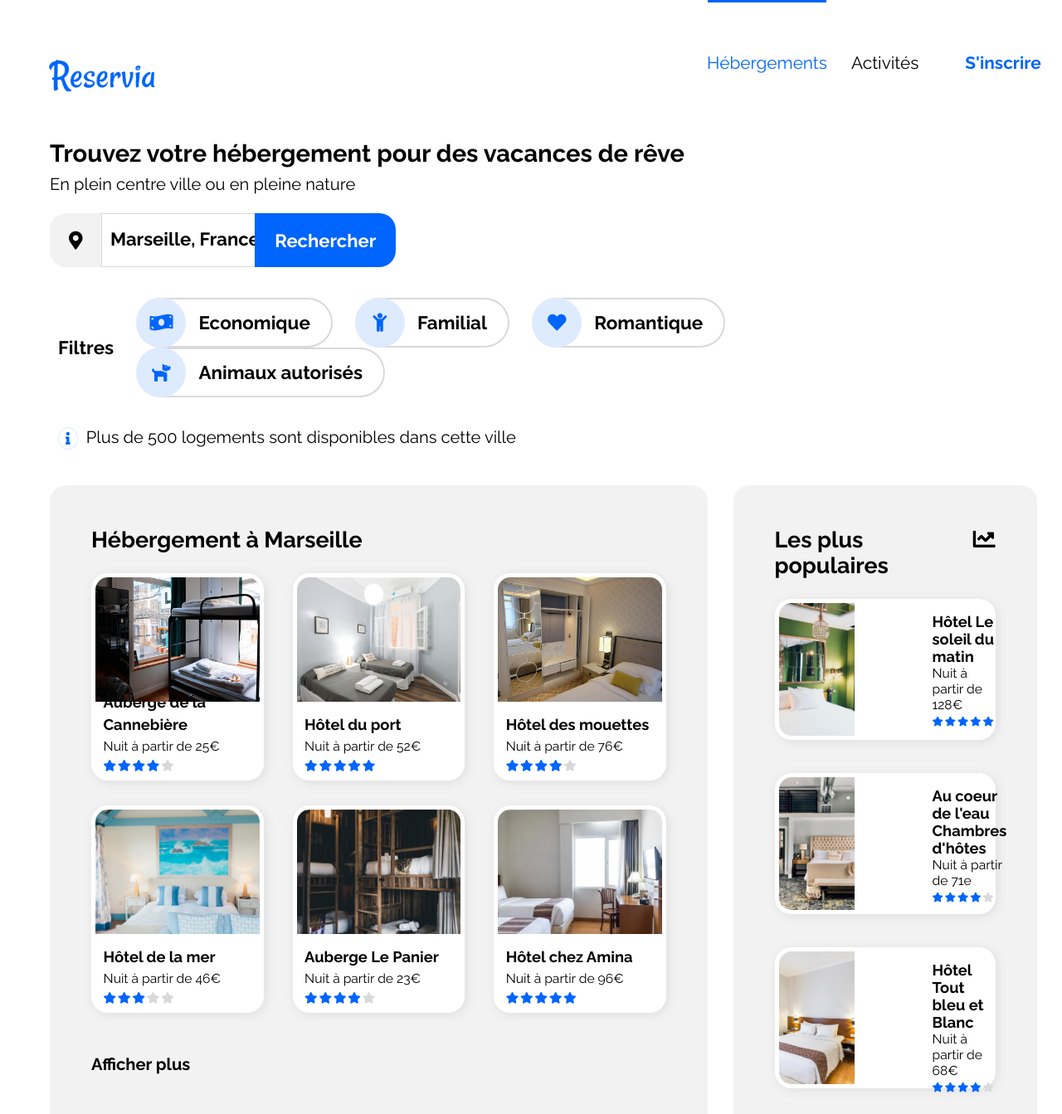
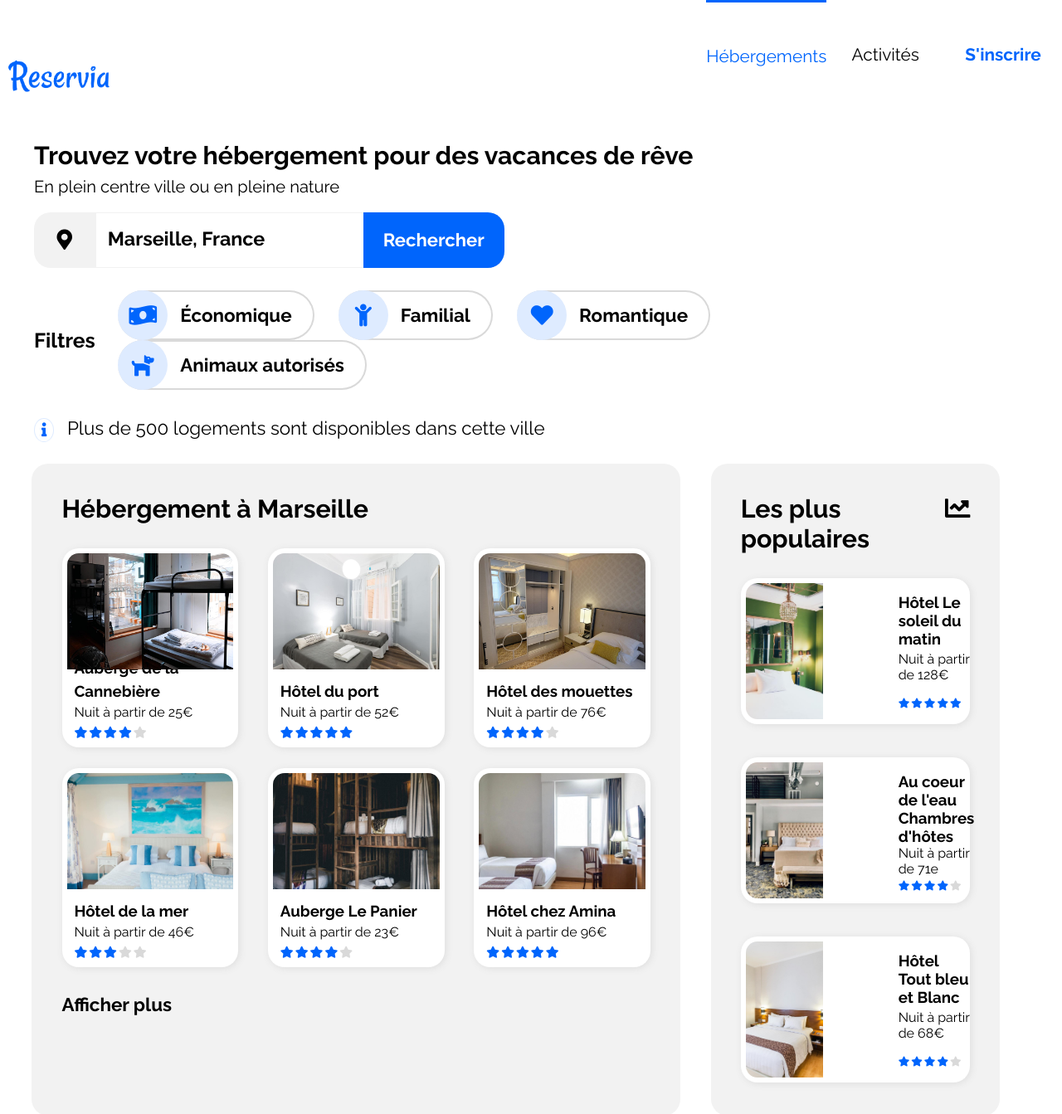
Before and after one commit to Ultivenik/BalibreaKevin_2_01-12-2020, a plain HTML site: page index.html in a window 1280 px wide. Shown: the top 1343 px of the page at 83% size. Drawn offline with Linux system fonts and the light colour scheme.

Commit message:
Correction des unités de mesure et de la compatibilité tablette, suppression des classes inutiles

```diff
--- a/index.html
+++ b/index.html
@@ -52,25 +52,25 @@
                 <ul class="filter-category">
                     <li>
                         <span>
-                            <i class="blue-icon fas fa-money-bill-wave fa-xs"></i>
+                            <i class="fas fa-money-bill-wave fa-xs"></i>
                         </span>
-                        Economique
+                        Économique
                     </li>
                     <li>
                         <span>
-                            <i class="blue-icon fas fa-child fa-sm"></i>
+                            <i class="fas fa-child fa-sm"></i>
                         </span>
                         Familial
                     </li>
                     <li>
                         <span>
-                            <i class="blue-icon fas fa-heart"></i>
+                            <i class="fas fa-heart"></i>
                         </span>
                         Romantique
                     </li>
                     <li>
                         <span>
-                            <i class="blue-icon fas fa-dog"></i>
+                            <i class="fas fa-dog"></i>
                         </span>
                         Animaux autorisés
                     </li>
@@ -79,7 +79,7 @@
 
             <p class="info">
                 <span>
-                    <i class="blue-icon fas fa-info fa-xs"></i>
+                    <i class="fas fa-info fa-xs"></i>
                 </span>
                 Plus de 500 logements sont disponibles dans cette ville
             </p>
@@ -97,10 +97,10 @@
                             <h3>Auberge de la Cannebière</h3>
                             <p>Nuit à partir de 25€</p>
                             <div class="rating">
-                                <i class="fas fa-star blue-rate fa-sm"></i>
-                                <i class="fas fa-star blue-rate fa-sm"></i>
-                                <i class="fas fa-star blue-rate fa-sm"></i>
-                                <i class="fas fa-star blue-rate fa-sm"></i>
+                                <i class="fas fa-star fa-sm"></i>
+                                <i class="fas fa-star fa-sm"></i>
+                                <i class="fas fa-star fa-sm"></i>
+                                <i class="fas fa-star fa-sm"></i>
                                 <i class="fas fa-star grey-rate fa-sm"></i>
                             </div>
                         </figcaption>
@@ -113,11 +113,11 @@
                             <h3>Hôtel du port</h3>
                             <p>Nuit à partir de 52€</p>
                             <div class="rating">
-                                <i class="fas fa-star blue-rate fa-sm"></i>
-                                <i class="fas fa-star blue-rate fa-sm"></i>
-                                <i class="fas fa-star blue-rate fa-sm"></i>
-                                <i class="fas fa-star blue-rate fa-sm"></i>
-                                <i class="fas fa-star blue-rate fa-sm"></i>
+                                <i class="fas fa-star fa-sm"></i>
+                                <i class="fas fa-star fa-sm"></i>
+                                <i class="fas fa-star fa-sm"></i>
+                                <i class="fas fa-star fa-sm"></i>
+                                <i class="fas fa-star fa-sm"></i>
                             </div>
                         </figcaption>
                     </figure>
@@ -129,10 +129,10 @@
                             <h3>Hôtel des mouettes</h3>
                             <p>Nuit à partir de 76€</p>
                             <div class="rating">
-                                <i class="fas fa-star blue-rate fa-sm"></i>
-                                <i class="fas fa-star blue-rate fa-sm"></i>
-                                <i class="fas fa-star blue-rate fa-sm"></i>
-                                <i class="fas fa-star blue-rate fa-sm"></i>
+                                <i class="fas fa-star fa-sm"></i>
+                                <i class="fas fa-star fa-sm"></i>
+                                <i class="fas fa-star fa-sm"></i>
+                                <i class="fas fa-star fa-sm"></i>
                                 <i class="fas fa-star grey-rate fa-sm"></i>
                             </div>
                         </figcaption>
@@ -145,9 +145,9 @@
                                 <h3>Hôtel de la mer</h3>
                                 <p>Nuit à partir de 46€</p>
                                 <div class="rating">
-                                    <i class="fas fa-star blue-rate fa-sm"></i>
-                                    <i class="fas fa-star blue-rate fa-sm"></i>
-                                    <i class="fas fa-star blue-rate fa-sm"></i>
+                                    <i class="fas fa-star fa-sm"></i>
+                                    <i class="fas fa-star fa-sm"></i>
+                                    <i class="fas fa-star fa-sm"></i>
                                     <i class="fas fa-star grey-rate fa-sm"></i>
                                     <i class="fas fa-star grey-rate fa-sm"></i>
                                 </div>
@@ -161,10 +161,10 @@
                             <h3>Auberge Le Panier</h3>
                             <p>Nuit à partir de 23€</p>
                             <div class="rating">
-                                <i class="fas fa-star blue-rate fa-sm"></i>
-                                <i class="fas fa-star blue-rate fa-sm"></i>
-                                <i class="fas fa-star blue-rate fa-sm"></i>
-                                <i class="fas fa-star blue-rate fa-sm"></i>
+                                <i class="fas fa-star fa-sm"></i>
+                                <i class="fas fa-star fa-sm"></i>
+                                <i class="fas fa-star fa-sm"></i>
+                                <i class="fas fa-star fa-sm"></i>
                                 <i class="fas fa-star grey-rate fa-sm"></i>
                             </div>
                         </figcaption>
@@ -177,11 +177,11 @@
                             <h3>Hôtel chez Amina</h3>
                             <p>Nuit à partir de 96€</p>
                             <div class="rating">
-                                <i class="fas fa-star blue-rate fa-sm"></i>
-                                <i class="fas fa-star blue-rate fa-sm"></i>
-                                <i class="fas fa-star blue-rate fa-sm"></i>
-                                <i class="fas fa-star blue-rate fa-sm"></i>
-                                <i class="fas fa-star blue-rate fa-sm"></i>
+                                <i class="fas fa-star fa-sm"></i>
+                                <i class="fas fa-star fa-sm"></i>
+                                <i class="fas fa-star fa-sm"></i>
+                                <i class="fas fa-star fa-sm"></i>
+                                <i class="fas fa-star fa-sm"></i>
                             </div>
                         </figcaption>
                     </figure>
@@ -203,11 +203,11 @@
                             <h3>Hôtel Le soleil du matin</h3>
                             <p>Nuit à partir de 128€</p>
                             <div class="rating">
-                                <i class="fas fa-star blue-rate fa-xs"></i>
-                                <i class="fas fa-star blue-rate fa-xs"></i>
-                                <i class="fas fa-star blue-rate fa-xs"></i>
-                                <i class="fas fa-star blue-rate fa-xs"></i>
-                                <i class="fas fa-star blue-rate fa-xs"></i>
+                                <i class="fas fa-star fa-xs"></i>
+                                <i class="fas fa-star fa-xs"></i>
+                                <i class="fas fa-star fa-xs"></i>
+                                <i class="fas fa-star fa-xs"></i>
+                                <i class="fas fa-star fa-xs"></i>
                             </div>
                         </figcaption>
                     </figure>
@@ -219,10 +219,10 @@
                             <h3>Au coeur de l'eau Chambres d'hôtes</h3>
                             <p>Nuit à partir de 71e</p>
                             <div class="rating">
-                                <i class="fas fa-star blue-rate fa-xs"></i>
-                                <i class="fas fa-star blue-rate fa-xs"></i>
-                                <i class="fas fa-star blue-rate fa-xs"></i>
-                                <i class="fas fa-star blue-rate fa-xs"></i>
+                                <i class="fas fa-star fa-xs"></i>
+                                <i class="fas fa-star fa-xs"></i>
+                                <i class="fas fa-star fa-xs"></i>
+                                <i class="fas fa-star fa-xs"></i>
                                 <i class="fas fa-star grey-rate fa-xs"></i>
                             </div>
                         </figcaption>
@@ -235,10 +235,10 @@
                             <h3>Hôtel Tout bleu et Blanc</h3>
                             <p>Nuit à partir de 68€</p>
                             <div class="rating">
-                                <i class="fas fa-star blue-rate fa-xs"></i>
-                                <i class="fas fa-star blue-rate fa-xs"></i>
-                                <i class="fas fa-star blue-rate fa-xs"></i>
-                                <i class="fas fa-star blue-rate fa-xs"></i>
+                                <i class="fas fa-star fa-xs"></i>
+                                <i class="fas fa-star fa-xs"></i>
+                                <i class="fas fa-star fa-xs"></i>
+                                <i class="fas fa-star fa-xs"></i>
                                 <i class="fas fa-star grey-rate fa-xs"></i>
                             </div>
                         </figcaption>
--- a/styles.css
+++ b/styles.css
@@ -16,15 +16,13 @@ body{
 .menu{
     display: flex;
     flex-flow: row wrap;
-    height: 135px;
+    height: 8.2rem;
+    overflow: hidden;
 }
 .menu li{
-    font-size: 1em;
-    display: flex;
-    height: 50%;
+    width: 50%;
 }
 .menu li a{
-    color: #0065FC;
     height: 100%;
     width: 100%;
     align-items: center;
@@ -36,23 +34,20 @@ body{
     order: 1;
 }
 .logo img{
-    align-self: end;
-    margin-right: 50px;
+    margin: .55em 0 0 -3em;
+    width: 6em;
 }
 .signin{
     order: 2;
-    width: 50%;
     font-weight: 700;
-    padding: 8% 0 0 20%;
+}
+.signin a{
+    margin: .6em 0 0 2.3em;
 }
 .tab{
     order: 3;
     width: 50%;
     text-align: center;
-}
-.tab a{
-    height: 100%;
-    margin-top: 10px;
 }
 .menu :nth-of-type(3), .menu .tab:hover{
     border-bottom: 3px solid #0065FC;
@@ -63,29 +58,34 @@ body{
 .menu :nth-of-type(4) a{
     color: black;
 }
-.menu :nth-of-type(4) a:hover{
+.menu li a,
+.menu :nth-of-type(4) a:hover,
+.filter-category span i,
+.info span i,
+.legend .rating i{
     color: #0065FC;
 }
 .container{
-    width: 90%;
+    width: 89%;
     display: flex;
     flex-direction: column;
     justify-content: center;
     margin: 0 auto;
-    padding-top: 8%;
-    font-size: 17px;
+    padding-top: 8.4%;
+    font-size: 16px;
 }
 .container h1{
-    font-size: 1.3em;
+    font-size: 1.35em;
     padding-right: 5%;
 }
 .intro{
     line-height: 3;
-    font-size: 16px;
+    font-size: 1em;
+    margin-bottom: 6%;
 }
 form{
     display: flex;
-    margin: 6% 0;
+    position: relative;
 }
 form:focus-within{
     border-radius: 15px;
@@ -95,58 +95,55 @@ form:focus-within{
     border-top-left-radius: 15px;
     border-bottom-left-radius: 15px;
     background: #F2F2F2;
-    font-size: 17px;
-    width: 50px;
+    width: 15%;
     display: flex;
     justify-content: center;
     align-items: center;
     height: 50px;
 }
+.search-icon i{
+    font-size: 1.1em;
+}
 .search-bar{
-    border: 1px solid #d9d9d9;
+    border: 1px solid #f2f2f2;
     font-family: "Raleway", sans-serif;
     width: 75%;
-    height: 50px;
     font-weight: 700;
-    font-size: 17px;
-    padding-left: 17px;
-    position: relative;
+    font-size: 1.1em;
+    padding-left: 5%;
     border-right: 0;
 }
 .search-bar::placeholder{
     color: black;
-    opacity: 1;
+    opacity: 1; /*Compatibilité Firefox*/
 }
 .search-btn{
     border: 0;
     background: #0065FC;
     width: 50px;
     height: 50px;
-    right: 5%;
+    right: 0;
     position: absolute;
     border-radius: 15px;
     cursor: pointer;
-    font-size: 17px;
+    font-size: 1em;
 }
 .search-btn i {
     color: #fff;
 }
 .filter-content{
+    margin-top: 11%;
     display: flex;
     flex-flow:column wrap;
-    margin-top: 15px;
-}
-.blue-icon{
-    border-radius: 50%;
-    color: #0065FC;
 }
 .filter-title{
     font-weight: 700;
+    font-size: 1.1em;
 }
 .filter-category{
     display: flex;
     flex-wrap: wrap;
-    margin: 5% auto;
+    margin: 4% auto;
     justify-content: space-between;
 }
 .filter-category li{
@@ -157,10 +154,9 @@ form:focus-within{
     display: flex;
     align-items: center;
     font-weight: bold;
-    margin: 0 15px 13px 0;
-    padding-right: 15px;
-    font-size: 16px;
-    height: 50px;
+    margin: 0 3% 3.7% 0;
+    padding-right: 1em;
+    height: 3.2em;
 }
 .filter-category li:hover{
     transform: scale(1.1);
@@ -169,7 +165,7 @@ form:focus-within{
 .filter-category span{
     display: flex;
     justify-content: center;
-    margin-right: 10px;
+    margin-right: .7em;
     background: #DEEBFF;
     border-radius: 50%;
     height: 50px;
@@ -177,17 +173,18 @@ form:focus-within{
 }
 .filter-category span i {
     align-self: center;
-    font-size: 1em;
+    font-size: 1.2em;
 }
 .info{
-    font-size:.9em;
+    font-size:1em;
     display: flex;
     align-items: baseline;
 }
 .info span{
-    margin-right: 10px;
+    margin-right: .7em;
 }
 .info span i{
+    border-radius: 50%;
     border: 1px solid #DEEBFF;
     padding: 5px 8px;
 }
@@ -196,28 +193,30 @@ form:focus-within{
     flex-flow: column;
 }
 .popular, .home, .activity{
-    padding: 10% 5% 10% 6%;
+    padding: 10% 5.5% 10% 5.5%;
+    font-size: 16px;
 }
 .section-container{
-    margin-top: 35px;
+    margin-top: 10%;
 }
 h2{
     display: flex;
     justify-content: space-between;
     width: 100%;
     align-items: baseline;
-    padding-bottom: 6%;
+    padding-bottom: 8%;
     font-size: 1.4em;
 }
 h2 .fa-chart-line{
     font-size: 1em;
 }
 .card{
+    font-size: 16px;
     display: flex;
     flex-direction: column;
     background: #fff;
     border-radius: 20px;
-    margin-bottom: 10px;
+    margin-bottom: .7em;
     position: relative;
     box-shadow: .1em .1em .5em  #dedede;
 }
@@ -234,23 +233,20 @@ h2 .fa-chart-line{
     position: absolute;
 }
 .legend{
-    font-size: .8em;
+    font-size: .85em;
     margin-top: auto;
 }
 .legend h3{
     flex-grow: 2;
 }
  .legend p{
-    flex-grow: 8;
+    flex-grow: 7;
 }
  .legend .rating{
     flex-grow: 0;
     letter-spacing: -1px;
 }
-.blue-rate{
-    color: #0065FC;
-}
-.grey-rate{
+.legend .rating .grey-rate{
     color: #d9d9d9;
 }
 .popular{
@@ -259,34 +255,42 @@ h2 .fa-chart-line{
 }
 .popular .card{
     flex-direction: row;
-    height: 150px;
+    height: 9em;
 }
 .popular .card img{
     border-radius: 20px;
     border-top-right-radius: 0;
     border-bottom-right-radius: 0;
-    width: 140px;
-    height: 150px;
+    width: 8.5em;
+    height: 100%;
 }
 .popular .legend{
     margin: auto 0;
-    margin-left: 156px;
+    margin-left: 11em;
     width: 46%;
     height: 80%;
 }
 .home{
     order: 2;
 }
+.home h2{
+    padding-bottom: 4%;
+}
 .home .card{
-    height: 200px;
-    margin-top: 5px;
+    height: 12.7em;
 }
 .home img{
-    height: 125px;
+    height: 8em;
 }
 .home .legend{
-    line-height: 1.7;
+    line-height: 1.6;
     padding: 0% 0 2% 5%;
+}
+.home-options{
+    font-weight: 700;
+    padding-top: 5%;
+    font-size: 1.15em;
+    width: 170px;
 }
 .activity{
     order: 3;
@@ -295,7 +299,8 @@ h2 .fa-chart-line{
     height: 100%;
 }
 .activity .card{
-    height: 190px;
+    height: 12em;
+    margin-bottom: 7%;
 }
 .activity img{
     height: 100%;
@@ -312,15 +317,9 @@ h2 .fa-chart-line{
     width: 100%;
     height: 55px;
 }
-.home-options{
-    font-weight: 700;
-    padding-top: 5%;
-    font-size: 1.15em;
-    width: 170px;
-}
 .footer{
     background: #f2f2f2;
-    font-size: .9em;
+    font-size: 1em;
     padding: 13% 0 0 8%;
 }
 .footer h3{
@@ -334,16 +333,9 @@ h2 .fa-chart-line{
 }
 
 /* compatibilité desktop */
-@media screen and (min-width:1025px){
+@media screen and (min-width:1200px){
     .menu li{
-        border-bottom: 0;
-        height: 65%;
         font-size: 1.3em;
-    }
-    .menu li a{
-        align-items: end;
-        justify-content: center;
-        padding-top: 70px;
     }
     .menu :nth-of-type(3),
     .menu :nth-of-type(4):hover{
@@ -356,47 +348,47 @@ h2 .fa-chart-line{
     }
     .logo{
         flex: 6;
-        align-self: center;
+        justify-content: start;
+    }
+    .menu .logo a{
+        width: 24%;
     }
     .logo img{
-        width: 130px;
-        margin: 13% 0 0 0;
-    }
-    .menu .logo a{
-        width: 245px;
-        margin-top: 10px;
-        padding: 0;
+        width: 6em;
+        margin-top: 2.5em;
     }
     .tab{
         order: 2;
-        flex: 1 1;
+        flex: 1;
         width: 0;
-    }
-    .tab a{
-        margin: 0;
     }
     .signin{
         order: 3;
         flex: 1;
-        padding-top: 84px;
         padding: 0;
     }
-
+    .signin a {
+        margin: 0;
+        width: 70%;
+    }
     /* partie recherche et filtres */
 
-    .container, .section-container{
+    .container{
         margin: 0;
-        padding: 33px 0 0 60px;
+        padding: 3% 0 0 3.2%;
         font-size: 1.4em;
     }
     .intro{
         line-height: 2;
         font-size: .9em;
-        padding-bottom: 15px;
+        padding-bottom: 1%;
+        margin: 0;
     }
     form{
         margin: 0;
-        width: 35%;
+        width: 25.3em;
+        height: 3em;
+        padding: 0;
     }
     form:focus-within{
         border-radius: 20px;
@@ -404,15 +396,12 @@ h2 .fa-chart-line{
     .search-icon{
         border-bottom-left-radius: 20px;
         border-top-left-radius:20px;
-        width: 75px;
-    }
-    .search-icon i {
-        font-size: 22px;
     }
     .search-bar, .search-icon, .search-btn{
-        height: 65px;
+        height: 100%;
     }
     .search-bar{
+        font-size: .8em;
         width: 100%;
         padding-left: 2.5%;
         border-top-right-radius: 20px;
@@ -426,7 +415,6 @@ h2 .fa-chart-line{
         border-top-left-radius:0;
         border-bottom-right-radius: 20px;
         border-top-right-radius:20px;
-        left: 24%;
         width: 170px;
     }
     .search-btn i{
@@ -440,7 +428,7 @@ h2 .fa-chart-line{
         font-size: 22px;
     }
     .filter-content{
-        margin: 26px 0 0 10px;
+        margin: 1.5% 0 0 0;
         flex-flow: row;
         align-items: center;
         width: 100%;
@@ -466,28 +454,34 @@ h2 .fa-chart-line{
         margin-right: 15px;
     }
     .info{
-        margin: 25px 0 10px 10px;
+        margin-top: 2%;
+        padding: 0;
     }
     .section-container{
         flex-flow: row wrap;
         justify-content: space-between;
-        padding-bottom: 60px;
+        width: 94%;
+        margin: 2% auto;
     }
     .wrapper{
         padding: 0;
     }
     h2{
-        font-size: 1.2em;
+        font-size: 1.9em;
     }
     .home, .popular{
         border-radius: 20px;
-        padding: 50px 50px 10px 50px;
+        padding: 3%;
+        padding-bottom: 0;
+    }
+    .home img, .popular img{
+        padding: 6px;
     }
     .card{
-        margin-bottom: 30px;
+        margin-bottom: 3.5%;
     }
     .legend{
-        font-size: .7em;
+        font-size: 1em;
     }
     .container-card{
         flex-flow: row wrap;
@@ -500,31 +494,32 @@ h2 .fa-chart-line{
     }
     .home .container-card .card{
         width: 30%;
-        height: 250px;
+        height: 15em;
         margin-top: 0;
     }
-    .home .container-card .card img{
-        height: 160px;
+    .home img{
+        height: 9.5em;
     }
     .home .legend{
         line-height: 1.5;
         padding: 0 0 3% 7%;
     }
     .home-options{
-        padding: 20px 0 40px 0;
-        font-size: .9em;
+        padding: 0;
+        font-size: 1.4em;
+        margin-top: 1%;
     }
     .popular{
         order: 2;
-        width: 30%;
+        width: 29%;
         margin: 0 auto;
     }
     .popular h2, .home h2{
-        padding-bottom: 25px;
+        padding-bottom: 1em;
     }
     .popular .container-card .card{
         width: 100%;
-        height: 170px;
+        height: 11em;
         margin-bottom: 40px;
     }
     .popular .container-card .card img{
@@ -536,12 +531,12 @@ h2 .fa-chart-line{
     }
     .activity{
         order: 3;
-        width: 97.5%;
-        padding: 70px 0 0 0;
-        height: 650px;
+        width: 100%;
+        padding: 4% 0 0 0;
+        height: 45em;
     }
     .activity h2{
-        padding-bottom: 30px;
+        padding-bottom: 1em;
     }
     .activity .card{
         margin: 0;
@@ -557,7 +552,7 @@ h2 .fa-chart-line{
         overflow: hidden;
     }
     .activity .legend{
-        height: 63px;
+        height: 4.5em;
     }
     /* Traitement de chaque card indépendament selon leur taille et leur largeur dans la mosaïque */
     .activity .container-card .card:nth-of-type(1){
@@ -595,24 +590,24 @@ h2 .fa-chart-line{
 }
 
 /* compatibilité tablette */
-@media (min-width:760px) and (max-width:1024px){
+@media (min-width:760px) and (max-width:1100px){
     .container{
         width: 93%;
     }
     form{
         width: 88%;
     }
-    .search-btn{
-        right: 122px;
-    }
     .search-bar{
         width: 90%;
+        border-top-right-radius: 20px;
+        border-bottom-right-radius: 20px;
     }
     .filter-category{
         margin: 3% auto;
+        width: 100%;
     }
     .filter-category li{
-        font-size: 14px;
+        font-size: 1em;
     }
     .wrapper{
         padding: 25px;
@@ -624,7 +619,6 @@ h2 .fa-chart-line{
     .popular .container-card, .home .container-card, .activity .container-card{
         flex-direction: row;
         flex-wrap: wrap;
-        font-size: 13px;
         justify-content: space-between;
         width: 90%;
         margin: 0 auto;
@@ -632,6 +626,12 @@ h2 .fa-chart-line{
     .popular .card, .home .card, .activity .card{
         width: 48%;
         flex-direction: column;
+    }
+    .home .card{
+        height: 15em;
+    }
+    .home img{
+        height: 9em;
     }
     .home .legend{
         padding: 0 0 5% 7%;
@@ -641,7 +641,7 @@ h2 .fa-chart-line{
         text-align: center;
     }
     .footer{
-        padding: 20px 0 0 0 ;
+        padding: 1em;
         display: flex;
         justify-content: space-around;
     }
```
